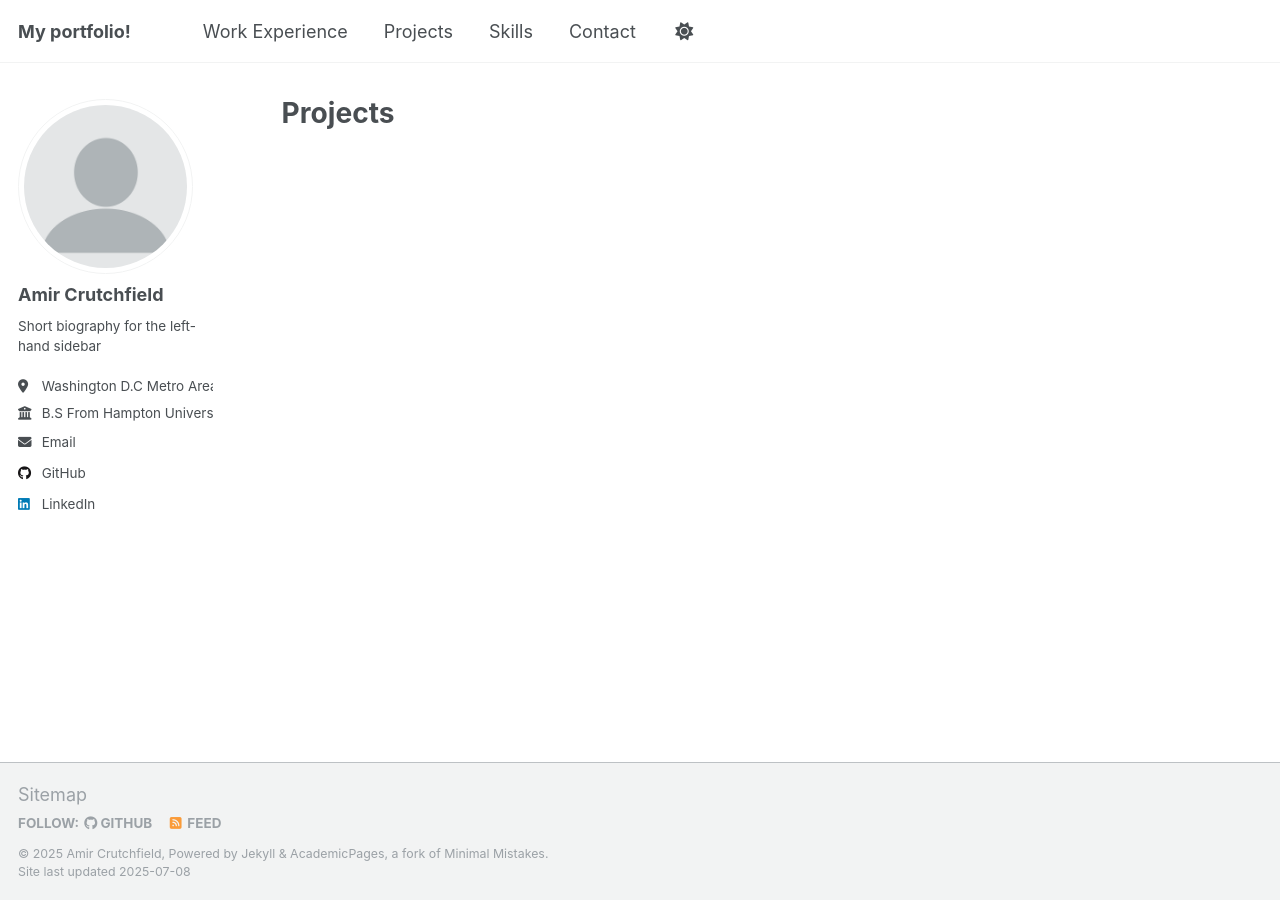
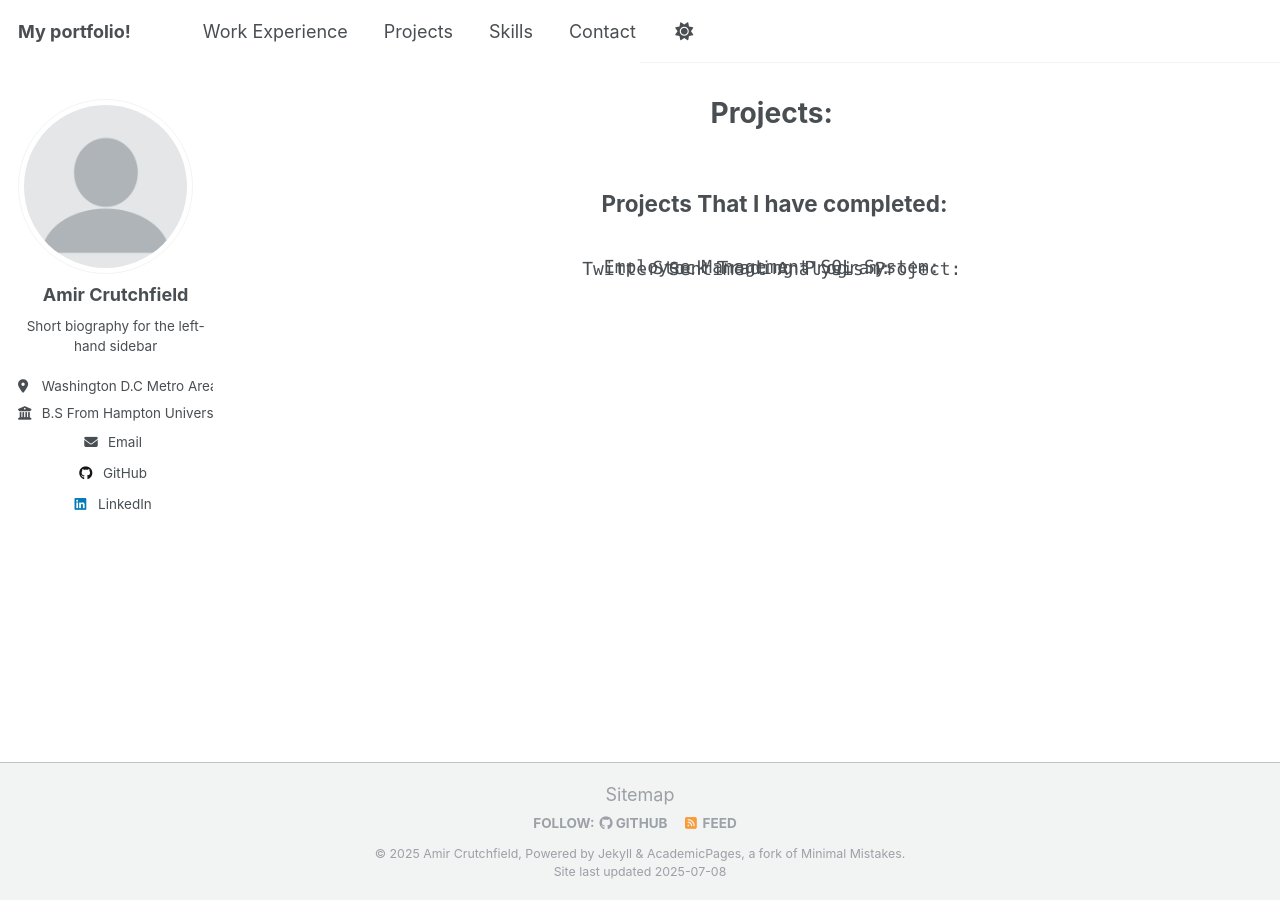
Before and after one commit to amirc42/amircportfolio, a Jekyll site: the page built from _pages/projects.html, in a window 1280 px wide. Built offline with Jekyll 4.4.1, drawn with Linux system fonts in a browser that asks for light colours; a script that is not in the unit is left out.

Commit message:
Update projects.html

```diff
--- a/_pages/projects.html
+++ b/_pages/projects.html
@@ -1,10 +1,22 @@
 ---
 layout: archive
-title: "Projects"
+title: "Projects:"
 permalink: /projects/
 author_profile: true
 ---
-
+<style>
+h2 {text-align: center;}
+p {text-align: center;}
+pre {text-align: center;}
+div {text-align: center;}
+</style>
+<pre> <h2> Projects That I have completed:</h2>
+Twitter Sentiment Analysis Project:
+<div style ="margin:-55px 39.1px 0;">
+Stock Trading Program:
+<div style ="margin:-55px 39.1px 0;">
+Employee Management SQL System:
+</pre>
 {% include base_path %}
 
 
```
